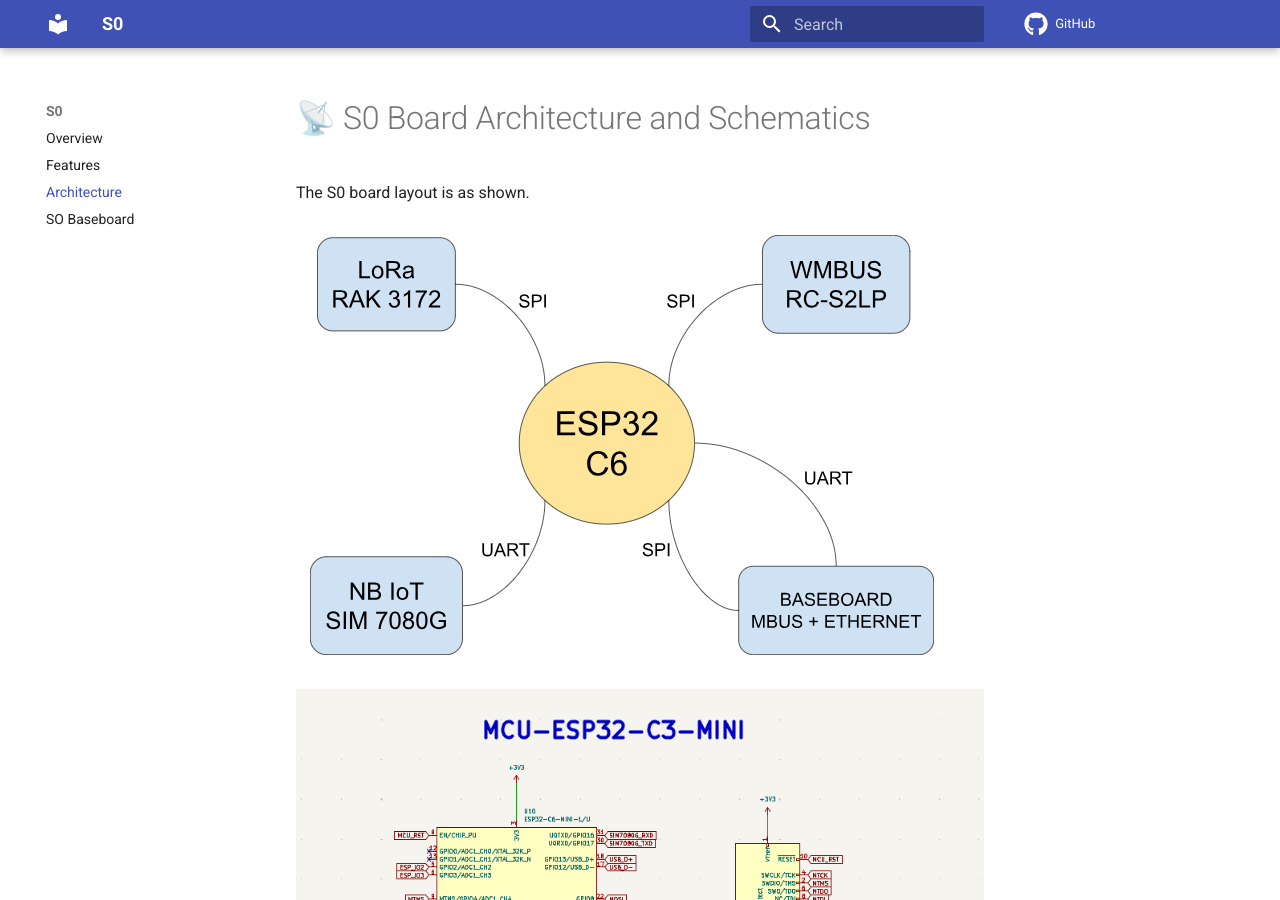
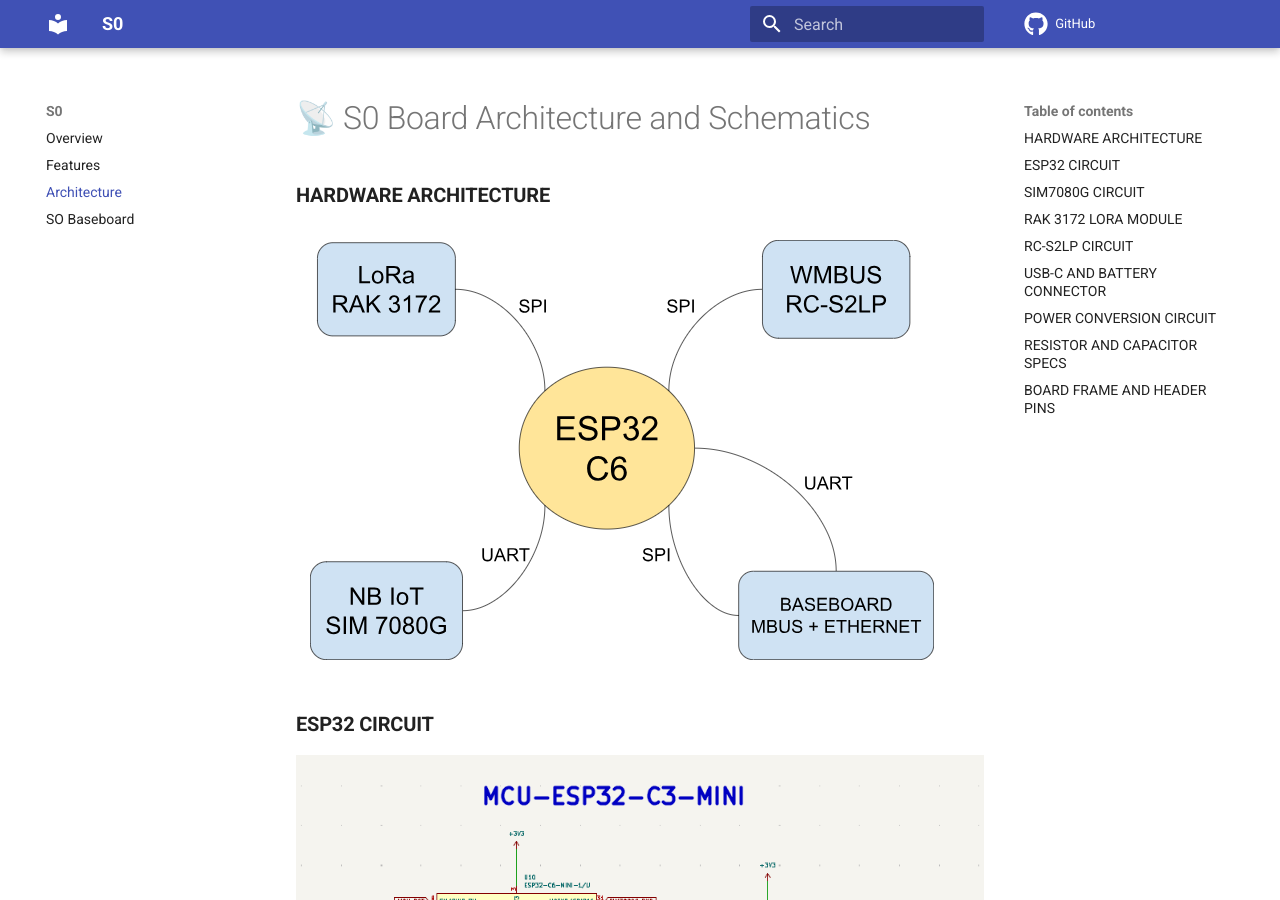
Before and after one commit to absmach/s0-docs, an MkDocs documentation site: the page built from docs/architecture.md, in a window 1280 px wide and 900 px high. Built offline with MkDocs 1.6.1 and Material for MkDocs 9.7.7, drawn with Linux system fonts in a browser that asks for light colours; comment, search, counter and statistics services are not loaded; some of the changed text lies outside the part shown.

Commit message:
Add S0 Schematics

```diff
--- a/docs/architecture.md
+++ b/docs/architecture.md
@@ -1,13 +1,49 @@
 # 📡 S0 Board Architecture and Schematics
 
-The S0 board layout is as shown.
+### **HARDWARE ARCHITECTURE**
 
 ![Hardware Architecture](/images/architecture.png)
+
+### **ESP32 CIRCUIT**
 
 ![ESP32 C6](/images/image-10.png)
 
 ![ESP Reset and Decoupling Capacitors](/images/image-9.png)
 
+### **SIM7080G CIRCUIT**
+
 ![SIM7080G](/images/image-11.png)
 
 ![STATUS LEDs, SIM POWER,](/images/image-14.png)
+
+![DECOUPLING CAPS AND SIM POWER CONTROL](image-7.png)
+
+![Antenna and Level Shifter Circuits](image-8.png)
+
+### **RAK 3172 LORA MODULE**
+
+![LORA MODULE](image-5.png)
+
+![LORA RESET](image-6.png)
+
+### **RC-S2LP CIRCUIT**
+
+![WMBUS](image-9.png)
+
+### **USB-C AND BATTERY CONNECTOR**
+
+![USB C AND BATTERY CONNECTOR](image-10.png)
+
+### **POWER CONVERSION CIRCUIT**
+
+![BUCK CONVERTER CIRCUIT](image-11.png)
+
+### **RESISTOR AND CAPACITOR SPECS**
+
+![RESISTOR AND CAPACITOR SPECS](image-1.png)
+
+### **BOARD FRAME AND HEADER PINS**
+
+![BOARD CONNECTOR](image-2.png)
+
+![FEMALE HEADERS](image-3.png)
```
Also changed, not shown: docs/image-1.png (added), docs/image-10.png (added), docs/image-11.png (added), docs/image-2.png (added), docs/image-3.png (added), docs/image-5.png (added), docs/image-6.png (added), docs/image-7.png (added), docs/image-8.png (added), docs/image-9.png (added), docs/image.png (added).
